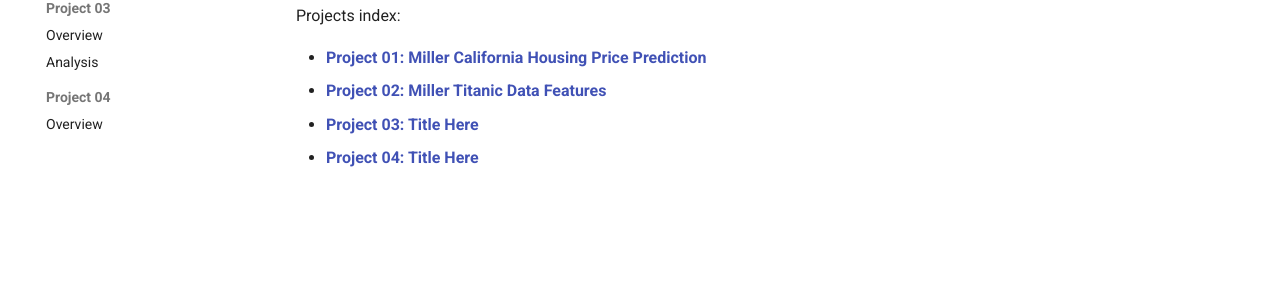
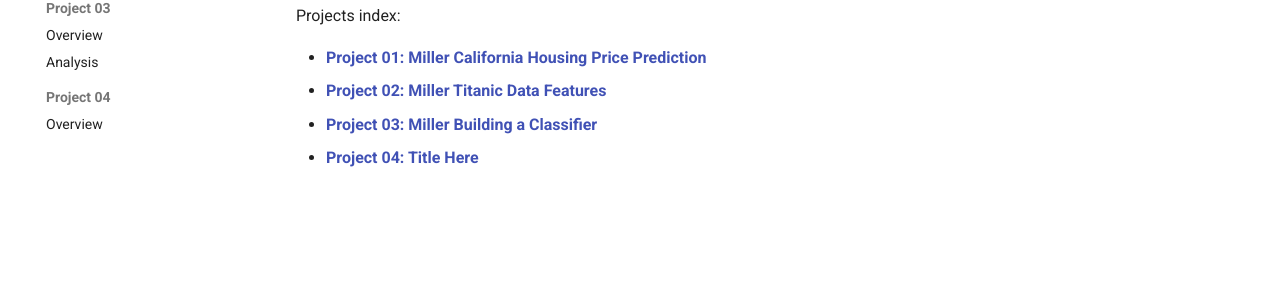
Before and after one commit to DMill31/applied-ml-miller, an MkDocs documentation site: the page built from docs/index.md, in a window 1280 px wide. Shown: the part 345-652 px from the top of the page. Built offline with MkDocs 1.6.1 and Material for MkDocs 9.7.7, drawn with Linux system fonts in a browser that asks for light colours; comment, search, counter and statistics services are not loaded.

Commit message:
Updated index.md with project 3

```diff
--- a/docs/index.md
+++ b/docs/index.md
@@ -11,5 +11,5 @@ Projects index:
 
 - [**Project 01: Miller California Housing Price Prediction**](project01/README.md)
 - [**Project 02: Miller Titanic Data Features**](project02/README.md)
-- [**Project 03: Title Here**](project03/README.md)
+- [**Project 03: Miller Building a Classifier**](project03/README.md)
 - [**Project 04: Title Here**](project04/README.md)
```
